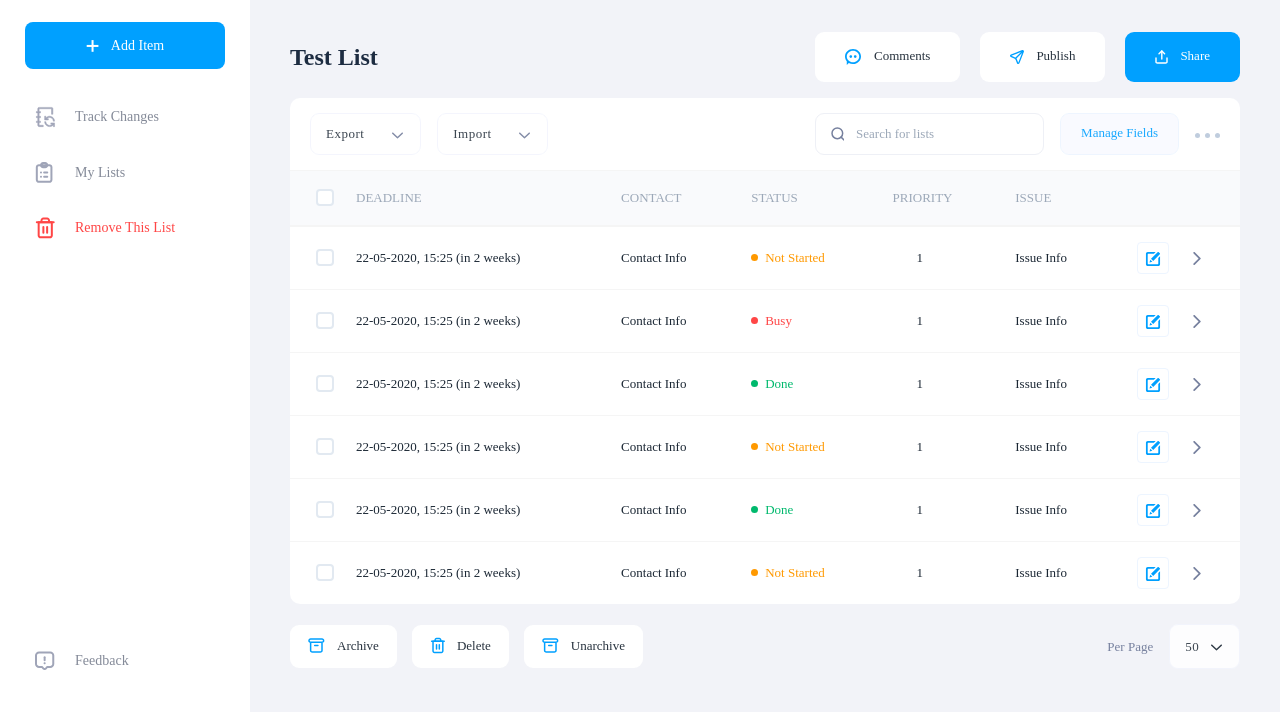
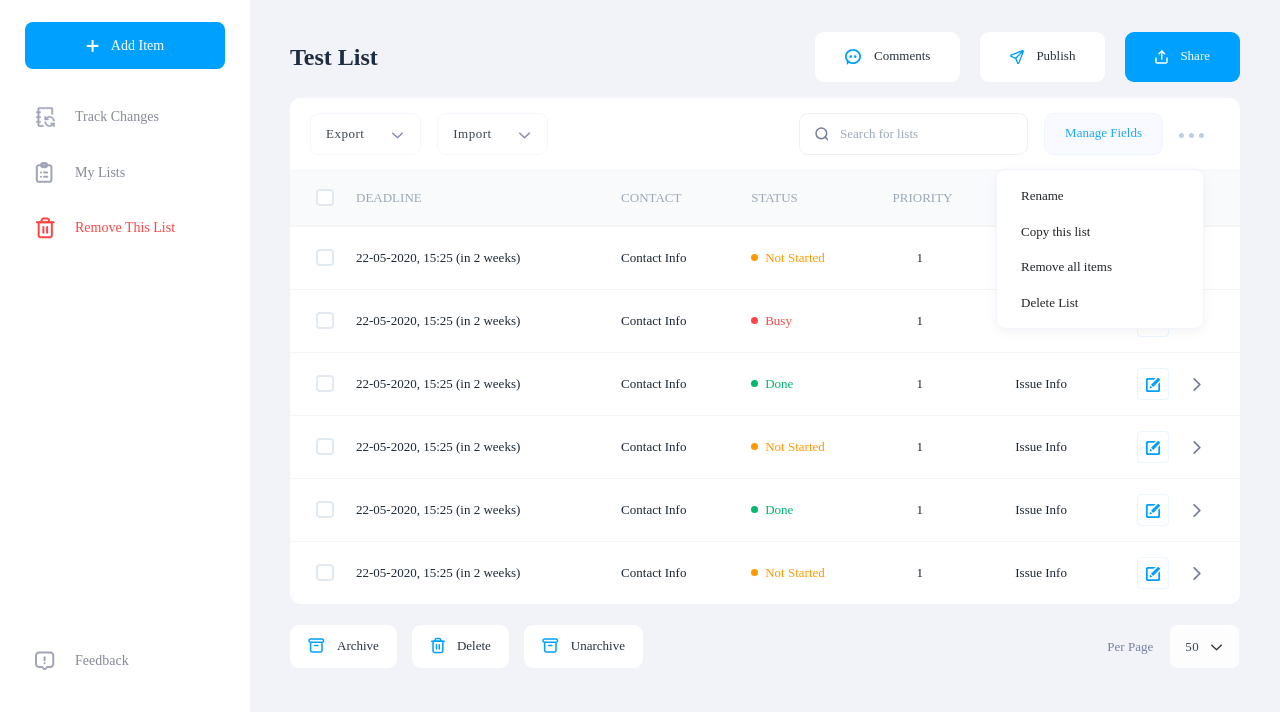
Before and after one commit to LevanisART/flexlists, a website: page index.html in a window 1280 px wide. Both pictures are taken after a click on the link 1207 px from the left and 221 px from the top of the page. Shown: the part 88-800 px from the top of the page. Drawn offline with Linux system fonts and the light colour scheme; a web font is replaced by a local one.

Commit message:
added dropdown for settings icon

```diff
--- a/index.html
+++ b/index.html
@@ -240,7 +240,9 @@
                       <button type="button" class="btn">Manage Fields</button>
                     </div>
                     <div class="settings ml-3">
-                      <a class="d-flex py-2" href="#">
+
+                      <div class="dropdown mr-3">
+                        <a class="d-flex py-2" type="button" id="dropdownMenuButton" data-toggle="dropdown" aria-haspopup="true" aria-expanded="false">
                           <div class="icon">
                             <svg width="25" height="5" viewBox="0 0 25 5" fill="none" xmlns="http://www.w3.org/2000/svg">
                               <circle cx="2.5" cy="2.5" r="2.5" fill="#C0CDDE"/>
@@ -249,6 +251,13 @@
                             </svg>
                           </div>
                         </a>
+                        <div class="dropdown-menu dropdown-menu-right" aria-labelledby="dropdownMenuButton">
+                          <a class="dropdown-item py-2" href="#">Rename</a>
+                          <a class="dropdown-item py-2" href="#">Copy this list</a>
+                          <a class="dropdown-item py-2" href="#">Remove all items</a>
+                          <a class="dropdown-item py-2" href="#">Delete List</a>
+                        </div>
+                      </div>
                     </div>
                   </div>
                 </div>
--- a/src/styles/_components.scss
+++ b/src/styles/_components.scss
@@ -366,14 +366,9 @@
   border: 1px solid rgba(120, 130, 140, 0.13);
   border-radius: 0;
   box-shadow: 0 3px 12px rgba(0, 0, 0, 0.05) !important;
-  -webkit-box-shadow: 0 !important;
-  -moz-box-shadow: 0 !important;
   padding-bottom: 8px;
   margin-top: 0;
 }
-
-
-
 
 /*     Notification dropdown    */
 
```
Also changed, not shown: styles/main.min.css. Lines whose indentation alone changed are shown as unchanged.
